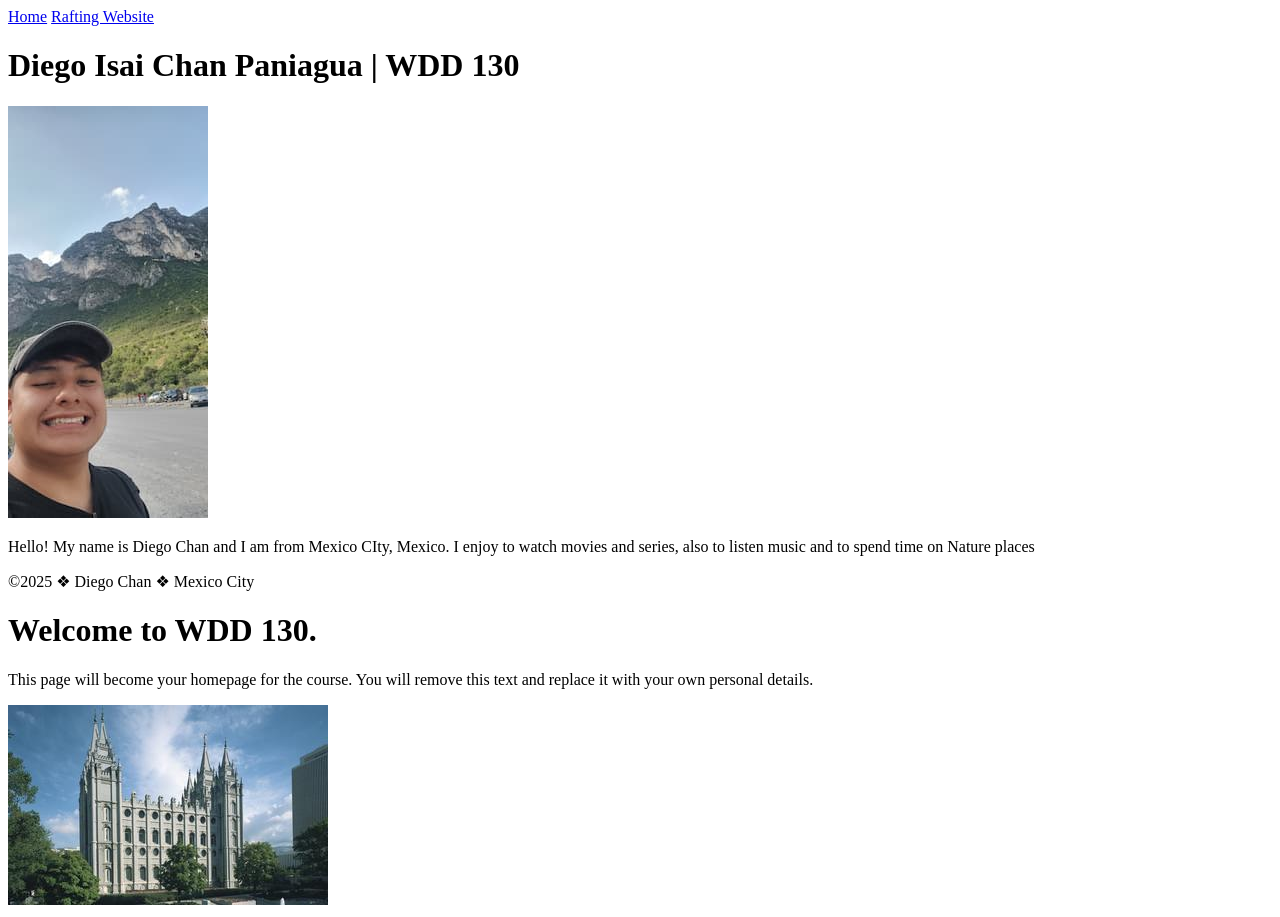
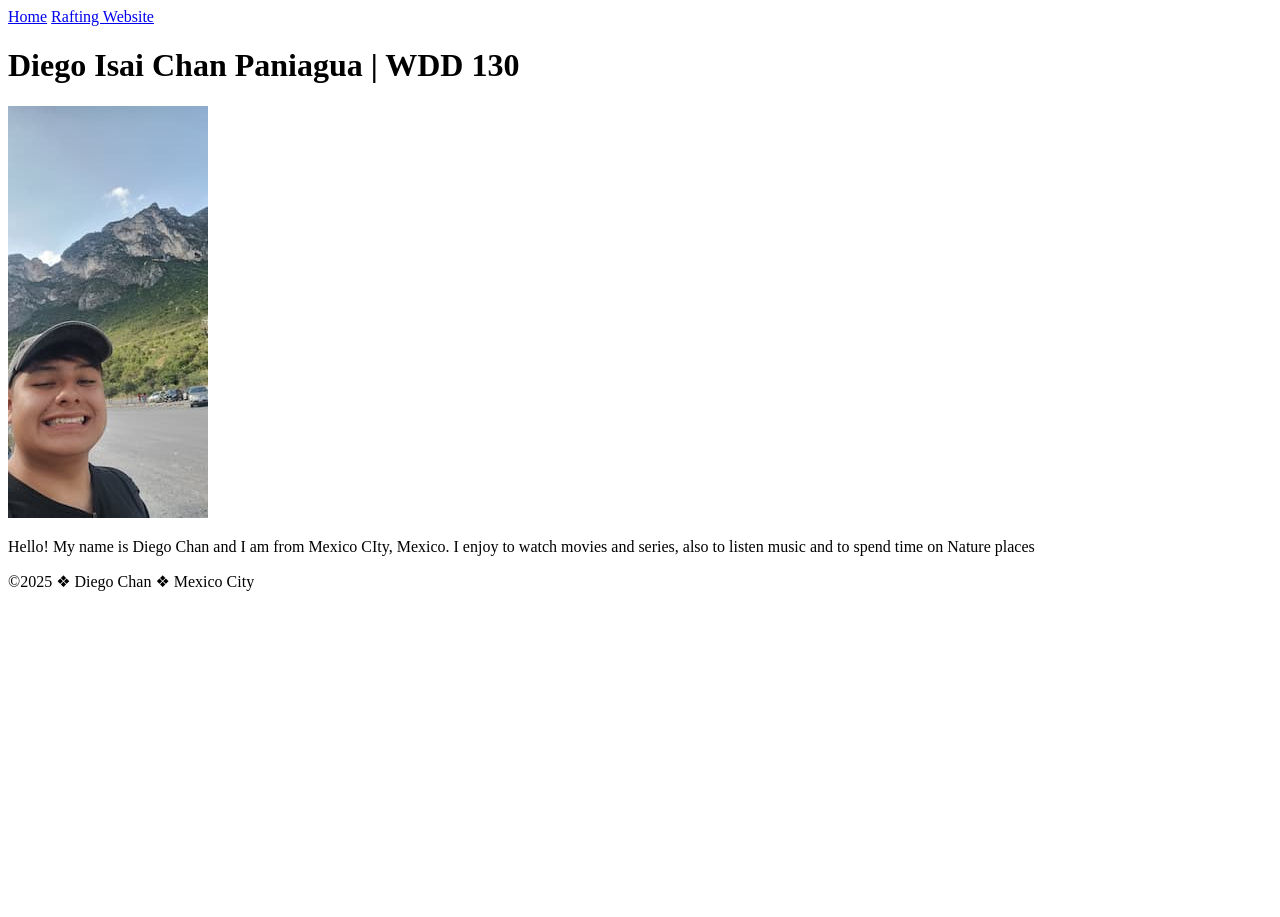
Before and after one commit to DiegoIChan-tech/wdd130, a plain HTML site: page index.html in a window 1280 px wide. After the commit the page ends 800 px from the top, so only its background shows below. Drawn offline with Linux system fonts and the light colour scheme; files whose address does not match are found by name.

Commit message:
Activity-w01

```diff
--- a/index.html
+++ b/index.html
@@ -20,10 +20,5 @@
     <footer>
         <p>&copy;2025 &#10070; Diego Chan &#10070; Mexico City</p>
     </footer>
-
-    <h1>Welcome to WDD 130.</h1>
-    <p>This page will become your homepage for the course. You will remove this text and replace it with your own personal details.</p>
-
-    <img src="images/salt-lake-temple.jpg" alt="The Salt Lake Temple.">
 </body>
 </html>
```
